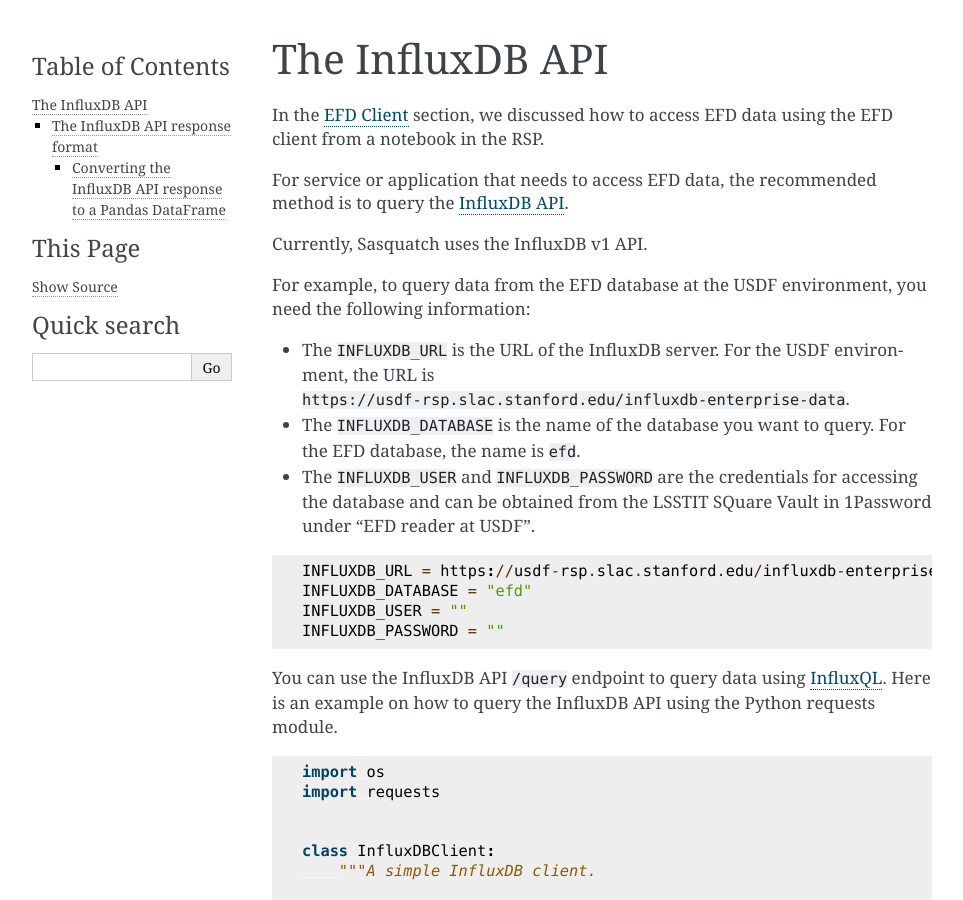
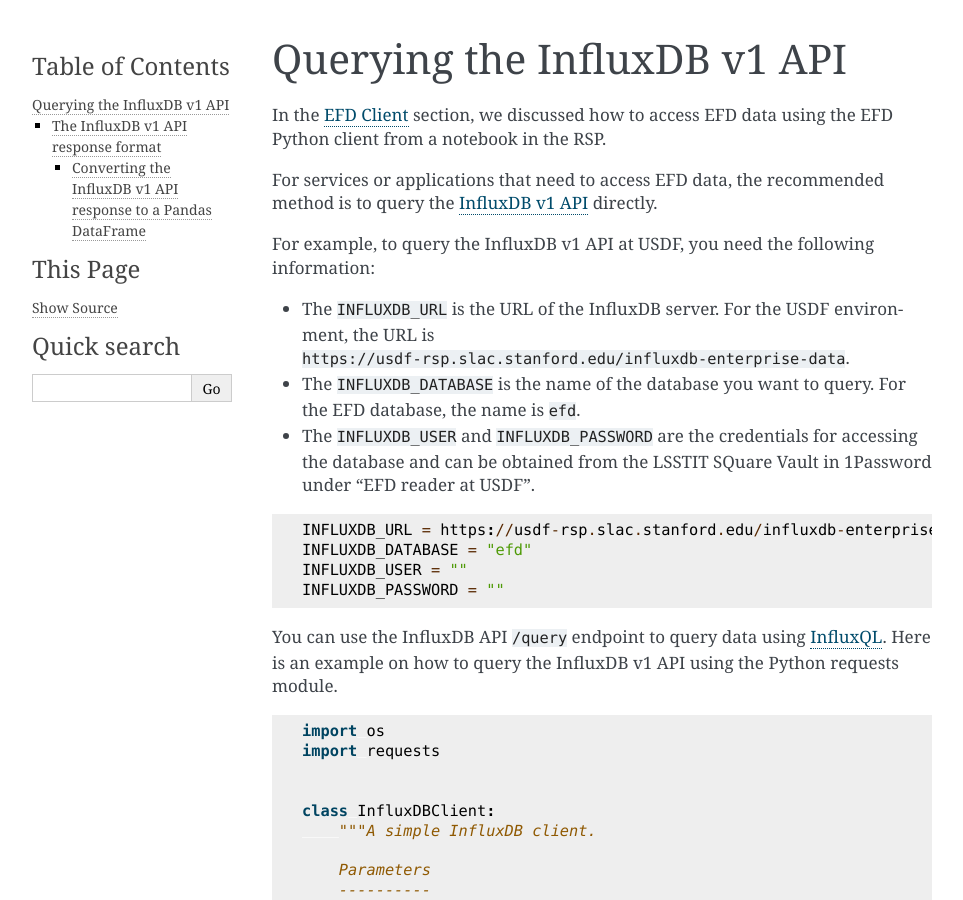
Before and after one commit to lsst-sqre/sasquatch, a Sphinx documentation site: the page built from docs/user-guide/influxdbapi.rst, in a window 1280 px wide and 900 px high. Shown: the whole window, without its empty margins (148-1111 px from the left). Built offline with Sphinx 7.4.7, drawn with Linux system fonts in a browser that asks for light colours; some of the changed text lies outside the part shown.

Commit message:
Improve description of the InfluxDB v1 API section

```diff
--- a/docs/user-guide/index.rst
+++ b/docs/user-guide/index.rst
@@ -12,7 +12,7 @@
     Working with timestamps <timestamps>
     Analysis Tools metrics <analysistools>
 
-    The InfluxDB API <influxdbapi>
+    Querying the InfluxDB v1 API <influxdbapi>
 
 .. toctree::
     :caption: Data exploration and visualization with Chronograf
--- a/docs/user-guide/influxdbapi.rst
+++ b/docs/user-guide/influxdbapi.rst
@@ -1,16 +1,14 @@
 .. _influxdbapi:
 
-################
-The InfluxDB API
-################
+############################
+Querying the InfluxDB v1 API
+############################
 
-In the :ref:`EFD Client <efdclient>` section, we discussed how to access EFD data using the EFD client from a notebook in the RSP.
+In the :ref:`EFD Client <efdclient>` section, we discussed how to access EFD data using the EFD Python client from a notebook in the RSP.
 
-For service or application that needs to access EFD data, the recommended method is to query the `InfluxDB API`_.
+For services or applications that need to access EFD data, the recommended method is to query the `InfluxDB v1 API`_ directly.
 
-Currently, Sasquatch uses the InfluxDB v1 API.
-
-For example, to query data from the EFD database at the USDF environment, you need the following information:
+For example, to query the InfluxDB v1 API at USDF, you need the following information:
 
 - The ``INFLUXDB_URL`` is the URL of the InfluxDB server. For the USDF environment, the URL is ``https://usdf-rsp.slac.stanford.edu/influxdb-enterprise-data``.
 - The ``INFLUXDB_DATABASE`` is the name of the database you want to query. For the EFD database, the name is ``efd``.
@@ -24,7 +22,7 @@
   INFLUXDB_PASSWORD = ""
 
 You can use the InfluxDB API ``/query`` endpoint to query data using `InfluxQL`_.
-Here is an example on how to query the InfluxDB API using the Python requests module.
+Here is an example on how to query the InfluxDB v1 API using the Python requests module.
 
 .. code:: python
 
@@ -80,10 +78,10 @@
       """SELECT vacuum FROM "lsst.sal.ATCamera.vacuum" WHERE time > now() - 1d"""
   )
 
-The InfluxDB API response format
-================================
+The InfluxDB v1 API response format
+===================================
 
-The InfluxDB API response is a JSON object with the following structure:
+The InfluxDB v1 API response is a JSON object with the following structure:
 
 .. code:: json
 
@@ -112,12 +110,12 @@
 If you query a single topic like above the result will have a single ``series``.
 
 
-Converting the InfluxDB API response to a Pandas DataFrame
-----------------------------------------------------------
+Converting the InfluxDB v1 API response to a Pandas DataFrame
+-------------------------------------------------------------
 
-To convert the InfluxDB API response to a Pandas DataFrame, you can use the following code, assuming you are sending a single query
-and querying a single topic at a time.
-The result is equivalent to the Pandas DataFrame you would get from the EFD client.
+To convert the InfluxDB v1 API response to a Pandas DataFrame, you can use the following code, assuming you are sending a single query
+and querying a single topic at a time like in the example above.
+The result is equivalent to the Pandas DataFrame you would get from the EFD Python client.
 
 .. code:: python
 
@@ -150,5 +148,5 @@
       return result
 
 
-.. _InfluxDB API: https://docs.influxdata.com/influxdb/v1/tools/api/
+.. _InfluxDB v1 API: https://docs.influxdata.com/influxdb/v1/tools/api/
 .. _InfluxQL: https://docs.influxdata.com/influxdb/v1/query_language/spec/
```
